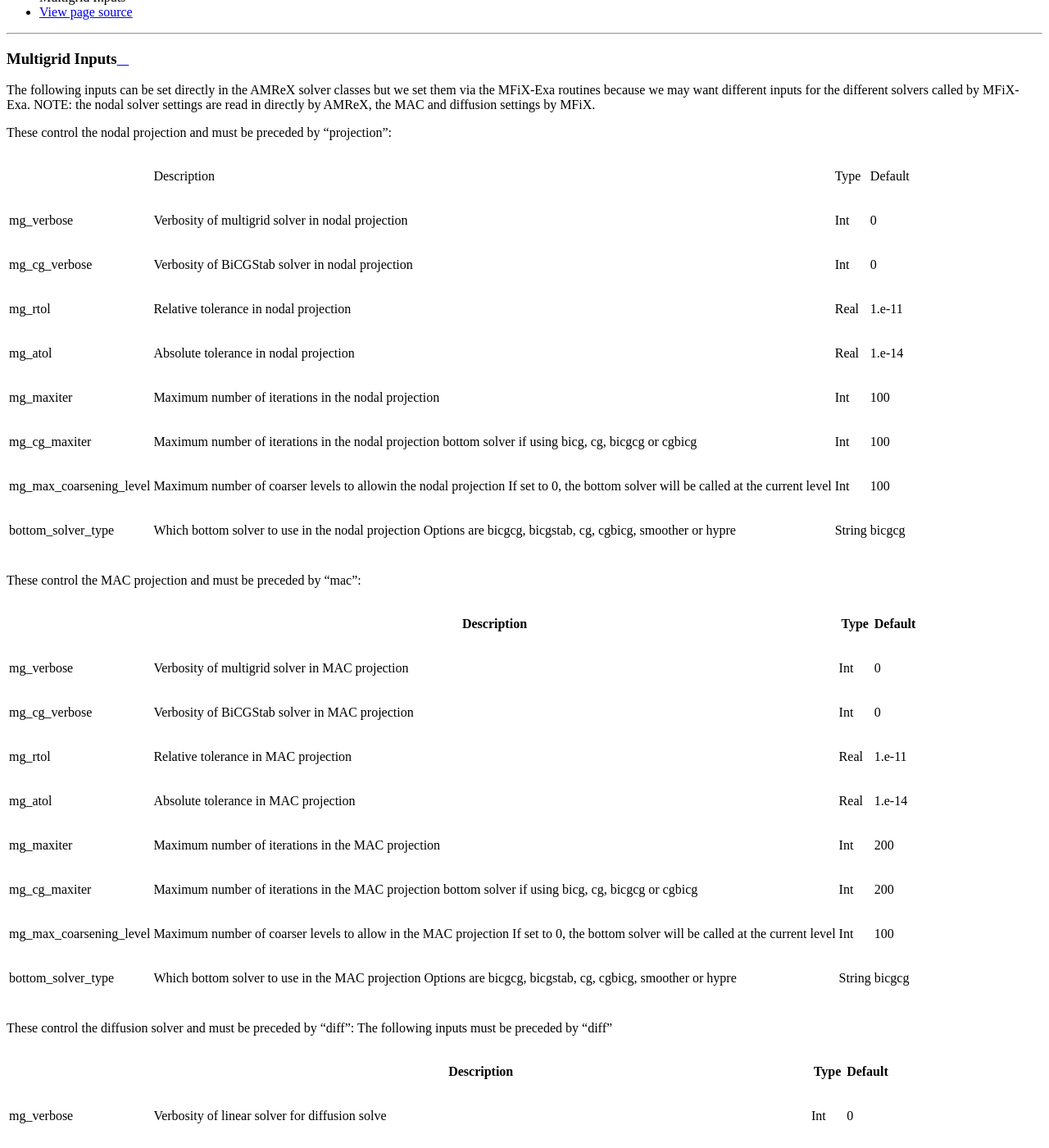
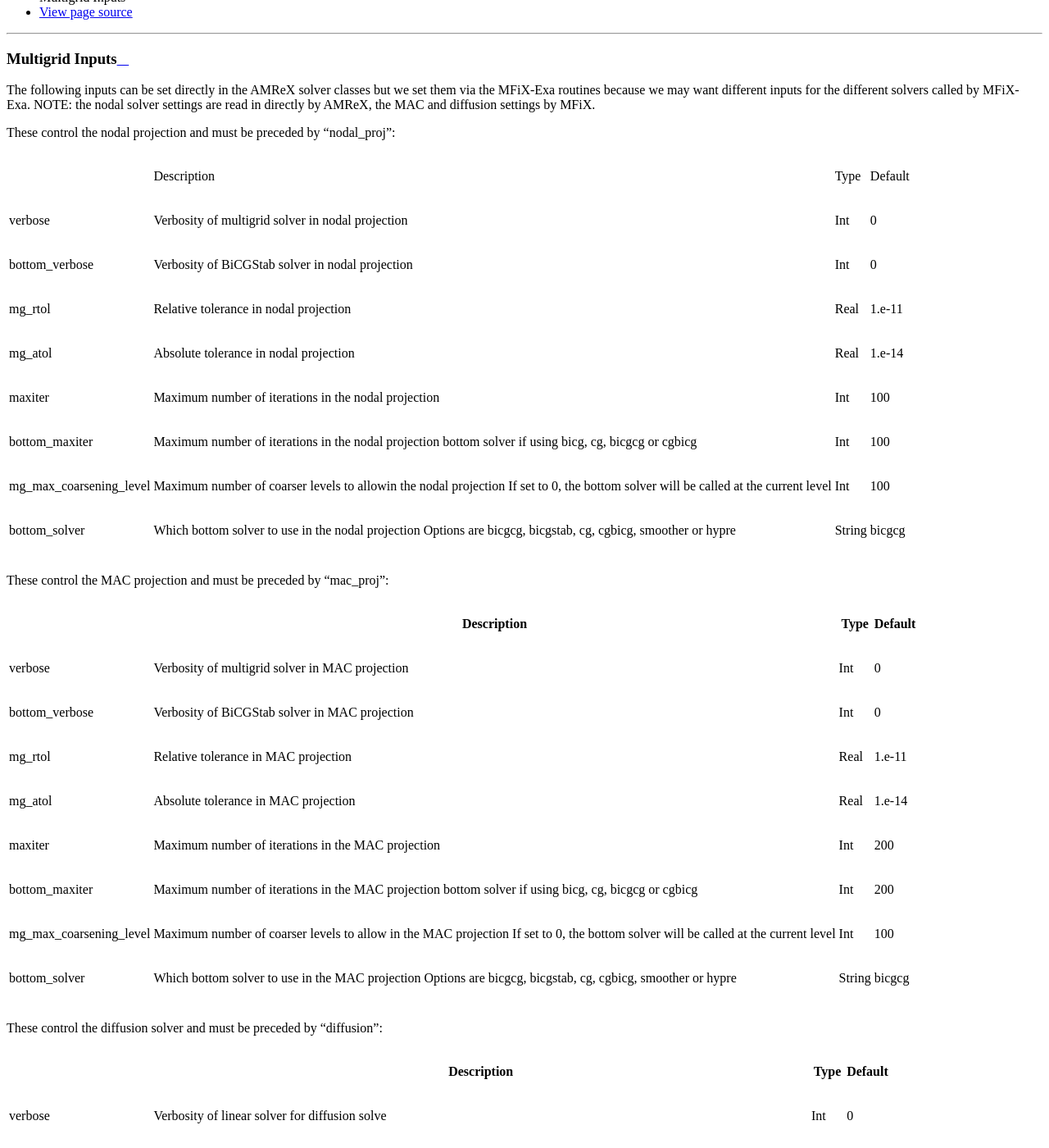
Before and after one commit to mwm126/MFIX-Exa, a Sphinx documentation site: the page built from docs/source/InputsMultigrid.rst, in a window 1280 px wide and 1400 px high, scrolled down 573 px. Shown: the whole window at 82% size. Built offline with Sphinx 7.4.7 and the Read the Docs theme 2.0.0, drawn with Linux system fonts in a browser that asks for light colours; pages that are not in the unit, such as notebooks, are missing from menus; some of the changed text lies outside the part shown.

Commit message:
Changes at InputsMultigrid

```diff
--- a/docs/source/InputsMultigrid.rst
+++ b/docs/source/InputsMultigrid.rst
@@ -9,78 +9,77 @@
 NOTE: the nodal solver settings are read in directly by AMReX,
 the MAC and diffusion settings by MFiX.
 
-These control the nodal projection and must be preceded by "projection":
+These control the nodal projection and must be preceded by "nodal_proj":
 
 +-------------------------+-----------------------------------------------------------------------+-------------+--------------+
 |                         |  Description                                                          |   Type      | Default      |
 +-------------------------+-----------------------------------------------------------------------+-------------+--------------+
-| mg_verbose              |  Verbosity of multigrid solver in nodal projection                    |    Int      |   0          |
+| verbose                 |  Verbosity of multigrid solver in nodal projection                    |    Int      |   0          |
 +-------------------------+-----------------------------------------------------------------------+-------------+--------------+
-| mg_cg_verbose           |  Verbosity of BiCGStab solver in nodal projection                     |    Int      |   0          |
+| bottom_verbose          |  Verbosity of BiCGStab solver in nodal projection                     |    Int      |   0          |
 +-------------------------+-----------------------------------------------------------------------+-------------+--------------+
 | mg_rtol                 |  Relative tolerance in nodal projection                               |    Real     |   1.e-11     |
 +-------------------------+-----------------------------------------------------------------------+-------------+--------------+
 | mg_atol                 |  Absolute tolerance in nodal projection                               |    Real     |   1.e-14     |
 +-------------------------+-----------------------------------------------------------------------+-------------+--------------+
-| mg_maxiter              |  Maximum number of iterations in the nodal projection                 |    Int      |   100        |
+| maxiter                 |  Maximum number of iterations in the nodal projection                 |    Int      |   100        |
 +-------------------------+-----------------------------------------------------------------------+-------------+--------------+
-| mg_cg_maxiter           |  Maximum number of iterations in the nodal projection                 |    Int      |   100        |
+| bottom_maxiter          |  Maximum number of iterations in the nodal projection                 |    Int      |   100        |
 |                         |  bottom solver if using bicg, cg, bicgcg or cgbicg                    |             |              |
 +-------------------------+-----------------------------------------------------------------------+-------------+--------------+
 | mg_max_coarsening_level |  Maximum number of coarser levels to allowin the nodal projection     |    Int      |   100        |
 |                         |  If set to 0, the bottom solver will be called at the current level   |             |              |
 +-------------------------+-----------------------------------------------------------------------+-------------+--------------+
-| bottom_solver_type      |  Which bottom solver to use in the nodal projection                   |  String     |   bicgcg     |
+| bottom_solver           |  Which bottom solver to use in the nodal projection                   |  String     |   bicgcg     |
 |                         |  Options are bicgcg, bicgstab, cg, cgbicg, smoother or hypre          |             |              |
 +-------------------------+-----------------------------------------------------------------------+-------------+--------------+
 
-These control the MAC projection and must be preceded by "mac":
+These control the MAC projection and must be preceded by "mac_proj":
 
 +-------------------------+-----------------------------------------------------------------------+-------------+--------------+
 |                         | Description                                                           |   Type      | Default      |
 +=========================+=======================================================================+=============+==============+
-| mg_verbose              |  Verbosity of multigrid solver in MAC projection                      |    Int      |   0          |
+| verbose                 |  Verbosity of multigrid solver in MAC projection                      |    Int      |   0          |
 +-------------------------+-----------------------------------------------------------------------+-------------+--------------+
-| mg_cg_verbose           |  Verbosity of BiCGStab solver in MAC projection                       |    Int      |   0          |
+| bottom_verbose          |  Verbosity of BiCGStab solver in MAC projection                       |    Int      |   0          |
 +-------------------------+-----------------------------------------------------------------------+-------------+--------------+
 | mg_rtol                 |  Relative tolerance in MAC projection                                 |    Real     |   1.e-11     |
 +-------------------------+-----------------------------------------------------------------------+-------------+--------------+
 | mg_atol                 |  Absolute tolerance in MAC projection                                 |    Real     |   1.e-14     |
 +-------------------------+-----------------------------------------------------------------------+-------------+--------------+
-| mg_maxiter              |  Maximum number of iterations in the MAC projection                   |    Int      |   200        |
+| maxiter                 |  Maximum number of iterations in the MAC projection                   |    Int      |   200        |
 +-------------------------+-----------------------------------------------------------------------+-------------+--------------+
-| mg_cg_maxiter           |  Maximum number of iterations in the MAC projection                   |    Int      |   200        |
+| bottom_maxiter          |  Maximum number of iterations in the MAC projection                   |    Int      |   200        |
 |                         |  bottom solver if using bicg, cg, bicgcg or cgbicg                    |             |              |
 +-------------------------+-----------------------------------------------------------------------+-------------+--------------+
 | mg_max_coarsening_level |  Maximum number of coarser levels to allow in the MAC projection      |    Int      |   100        |
 |                         |  If set to 0, the bottom solver will be called at the current level   |             |              |
 +-------------------------+-----------------------------------------------------------------------+-------------+--------------+
-| bottom_solver_type      |  Which bottom solver to use in the MAC projection                     |  String     |   bicgcg     |
+| bottom_solver           |  Which bottom solver to use in the MAC projection                     |  String     |   bicgcg     |
 |                         |  Options are bicgcg, bicgstab, cg, cgbicg, smoother or hypre          |             |              |
 +-------------------------+-----------------------------------------------------------------------+-------------+--------------+
 
-These control the diffusion solver and must be preceded by "diff":
-The following inputs must be preceded by "diff"
+These control the diffusion solver and must be preceded by "diffusion":
 
 +-------------------------+-----------------------------------------------------------------------+-------------+--------------+
 |                         | Description                                                           |   Type      | Default      |
 +=========================+=======================================================================+=============+==============+
-| mg_verbose              |  Verbosity of linear solver for diffusion solve                       |    Int      |   0          |
+| verbose                 |  Verbosity of linear solver for diffusion solve                       |    Int      |   0          |
 +-------------------------+-----------------------------------------------------------------------+-------------+--------------+
-| mg_cg_verbose           |  Verbosity of BiCGStab solver in diffusion solve                      |    Int      |   0          |
+| bottom_verbose          |  Verbosity of BiCGStab solver in diffusion solve                      |    Int      |   0          |
 +-------------------------+-----------------------------------------------------------------------+-------------+--------------+
 | mg_rtol                 |  Relative tolerance in diffusion solve                                |    Real     |   1.e-11     |
 +-------------------------+-----------------------------------------------------------------------+-------------+--------------+
 | mg_atol                 |  Absolute tolerance in diffusion solve                                |    Real     |   1.e-14     |
 +-------------------------+-----------------------------------------------------------------------+-------------+--------------+
-| mg_maxiter              |  Maximum number of iterations in diffusion solve                      |    Int      |   100        |
+| maxiter                 |  Maximum number of iterations in diffusion solve                      |    Int      |   100        |
 +-------------------------+-----------------------------------------------------------------------+-------------+--------------+
-| mg_cg_maxiter           |  Maximum number of iterations in diffusion solve                      |    Int      |   100        |
+| bottom_maxiter          |  Maximum number of iterations in diffusion solve                      |    Int      |   100        |
 |                         |  bottom solver if using bicg, cg, bicgcg or cgbicg                    |             |              |
 +-------------------------+-----------------------------------------------------------------------+-------------+--------------+
 | mg_max_coarsening_level |  Maximum number of coarser levels to allow in diffusion solve         |    Int      |   100        |
 |                         |  If set to 0, the bottom solver will be called at the current level   |             |              |
 +-------------------------+-----------------------------------------------------------------------+-------------+--------------+
-| bottom_solver_type      |  Which bottom solver to use in the diffusion solve                    |  String     |   bicgcg     |
+| bottom_solver           |  Which bottom solver to use in the diffusion solve                    |  String     |   bicgcg     |
 |                         |  Options are bicgcg, bicgstab, cg, cgbicg, smoother or hypre          |             |              |
 +-------------------------+-----------------------------------------------------------------------+-------------+--------------+
```
